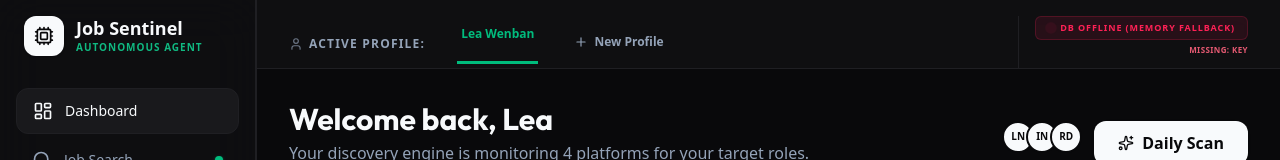
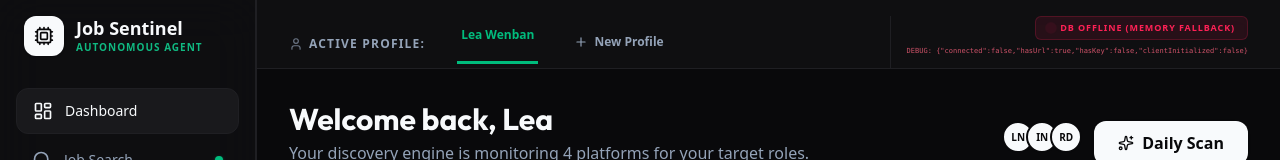
Before and after one commit to aiMentant/Job-Sentinel, a Next.js app: page / in a window 1280 px wide. Shown: the top 160 px of the page. Built offline with nearby package versions, Linux system fonts and the light colour scheme; no server answers.

Commit message:
fix(ui): print full dbStatus JSON object as raw string below offline badge to aid diagnostics

```diff
--- a/src/components/ProfileTabs.tsx
+++ b/src/components/ProfileTabs.tsx
@@ -115,9 +115,9 @@ export default function ProfileTabs() {
               <span className="w-1.5 h-1.5 rounded-full bg-rose-500 animate-ping shrink-0" />
               DB Offline (Memory Fallback)
             </div>
-            {dbStatus && (dbStatus.hasUrl === false || dbStatus.hasKey === false) && (
-              <span className="text-[8px] text-rose-400 font-bold tracking-wider uppercase opacity-90">
-                Missing: {!dbStatus.hasUrl && "URL"} {!dbStatus.hasKey && "KEY"}
+            {dbStatus && (
+              <span className="text-[7px] text-rose-400 font-mono opacity-80 mt-0.5">
+                DEBUG: {JSON.stringify(dbStatus)}
               </span>
             )}
           </div>
```
